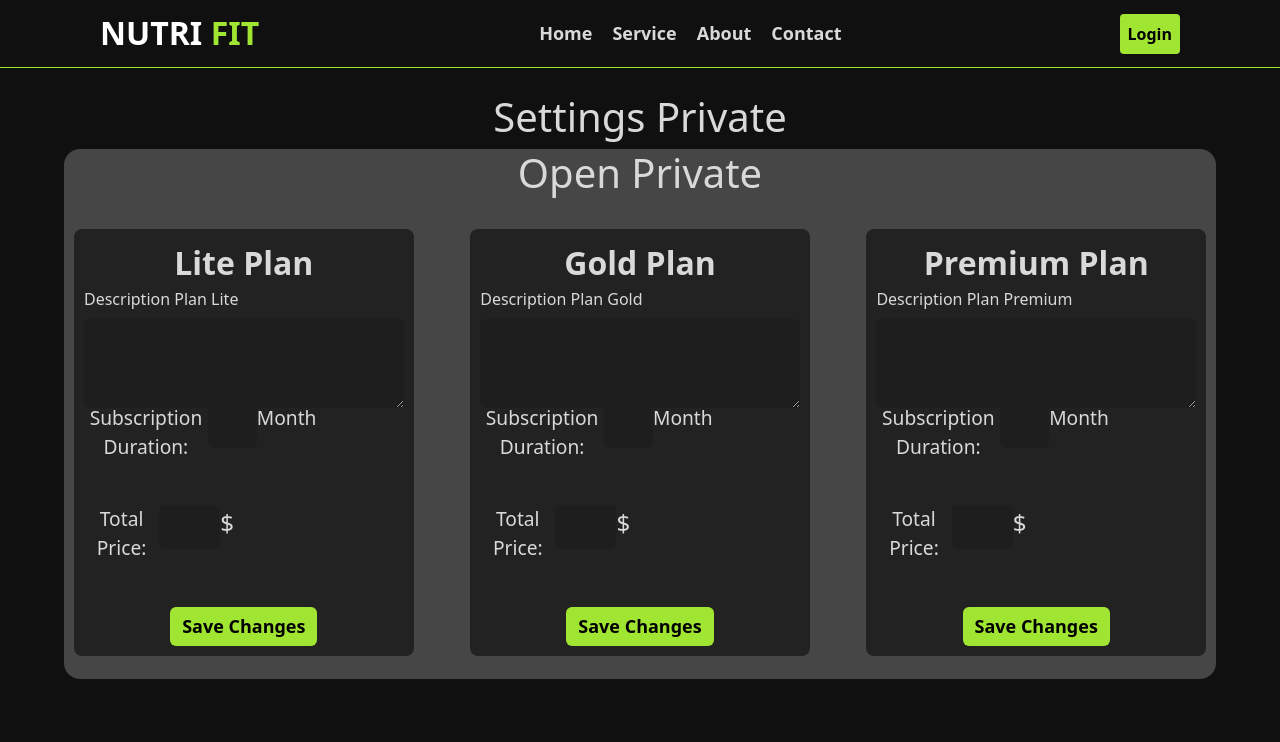
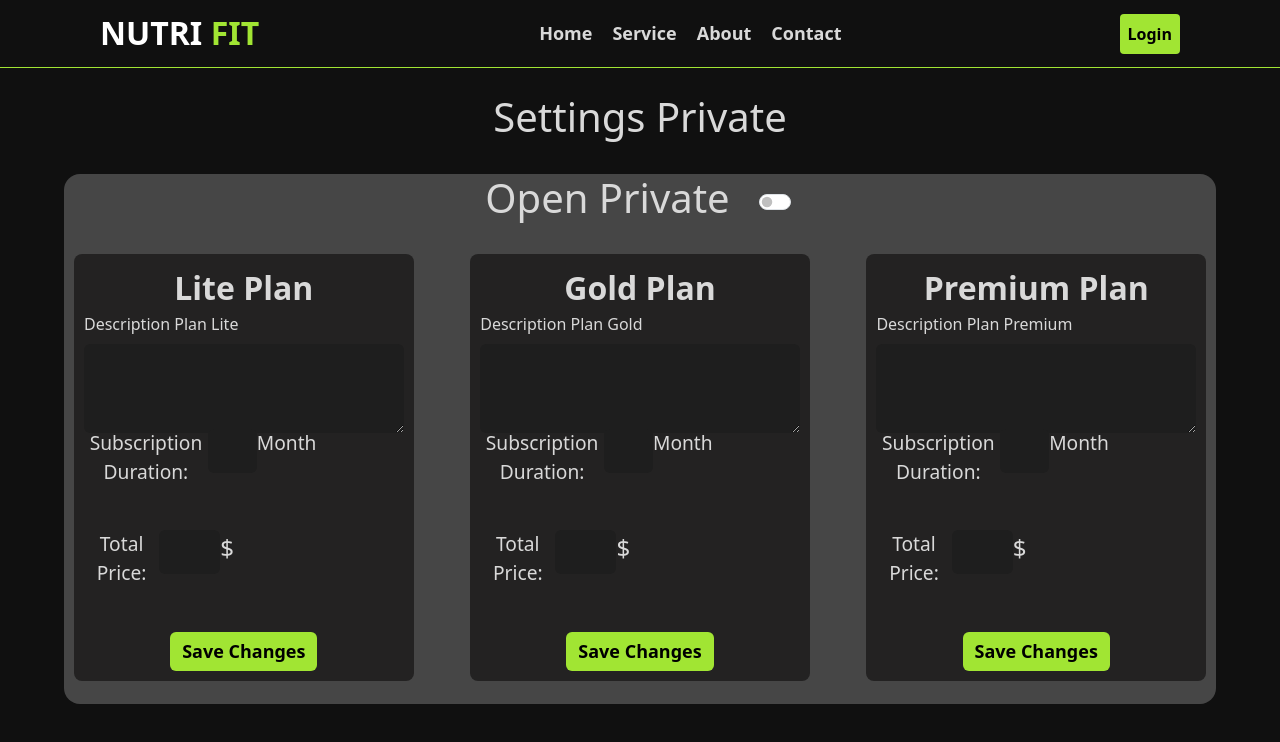
Before and after one commit to usfaql/MERAKI_Academy_Project_5_forked, a React (Create React App) app in the folder frontend/: page /coach/private/setting in a window 1280 px wide. Shown: the top 742 px of the page. Built offline with nearby package versions, Linux system fonts and the light colour scheme.

Commit message:
Some Add On Style Of Setting Component

```diff
--- a/frontend/src/components/Home/CoachPrivate/Settings/Settings.css
+++ b/frontend/src/components/Home/CoachPrivate/Settings/Settings.css
@@ -3,11 +3,10 @@
     flex-direction: column;
     height:calc(100vh - 93px);
     align-items: center;
-    /* gap: 150px; */
     margin-top: 25px;
-    /* justify-content: center; */
 }
 .Items{
+    margin-top: 25px;
     display: flex;
     flex-direction: column;
     justify-content:center;
@@ -17,7 +16,10 @@
     border-radius: 16px;
 }
 .Open-Private{
-
+display: flex;
+align-items: center;
+justify-content: center;
+gap: 25px;
 }
 .Plans{
     display: flex;
--- a/frontend/src/components/Home/CoachPrivate/Settings/Settings.js
+++ b/frontend/src/components/Home/CoachPrivate/Settings/Settings.js
@@ -13,7 +13,9 @@ const Settings = () => {
          <div className='Open-Private'>
         <h1>Open Private</h1>
         <div className='Toggel'>
-
+        <Form.Check
+        type="switch"
+      />
         </div>
     </div>
     <div className='Plans'>
```
